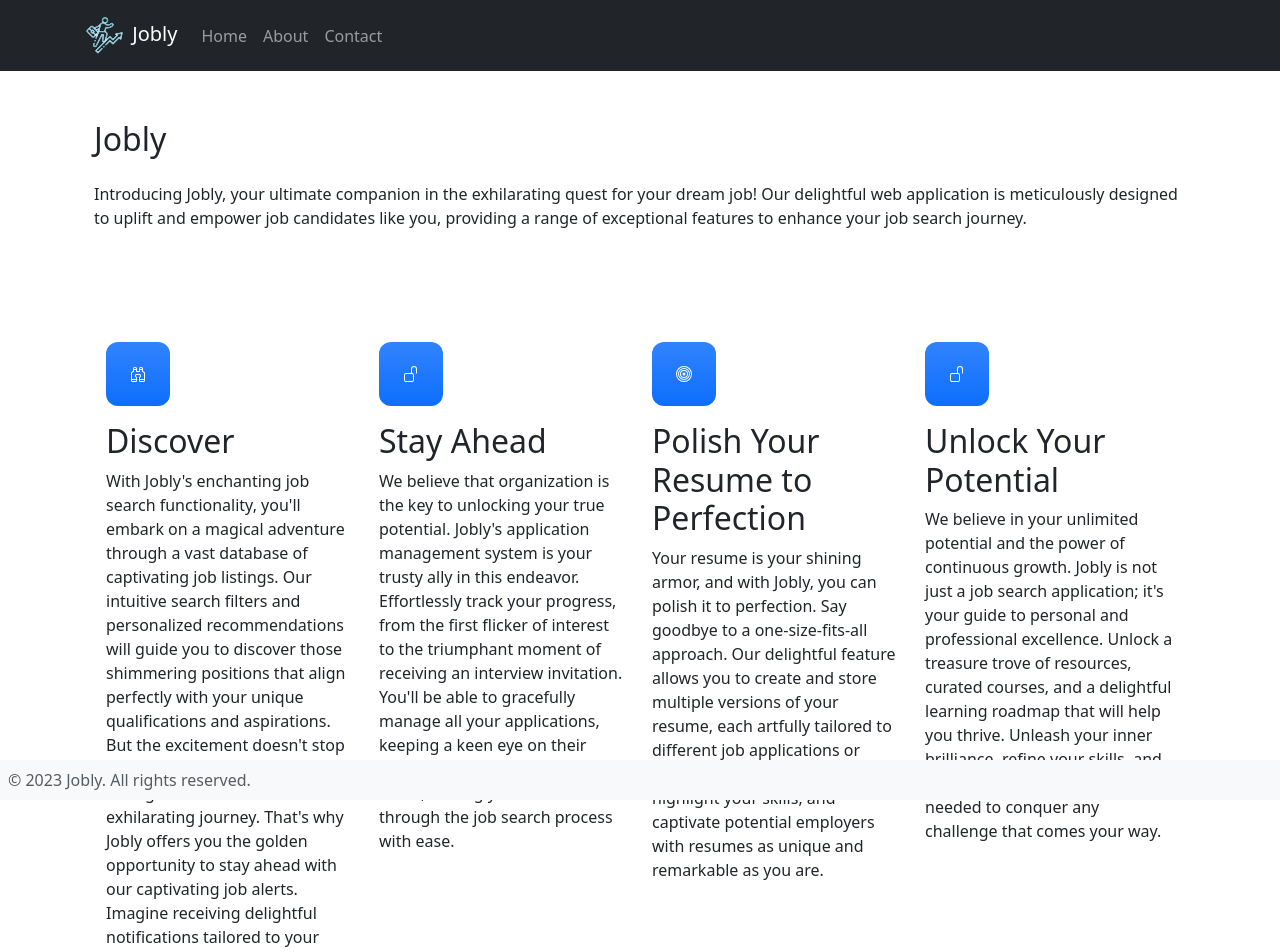
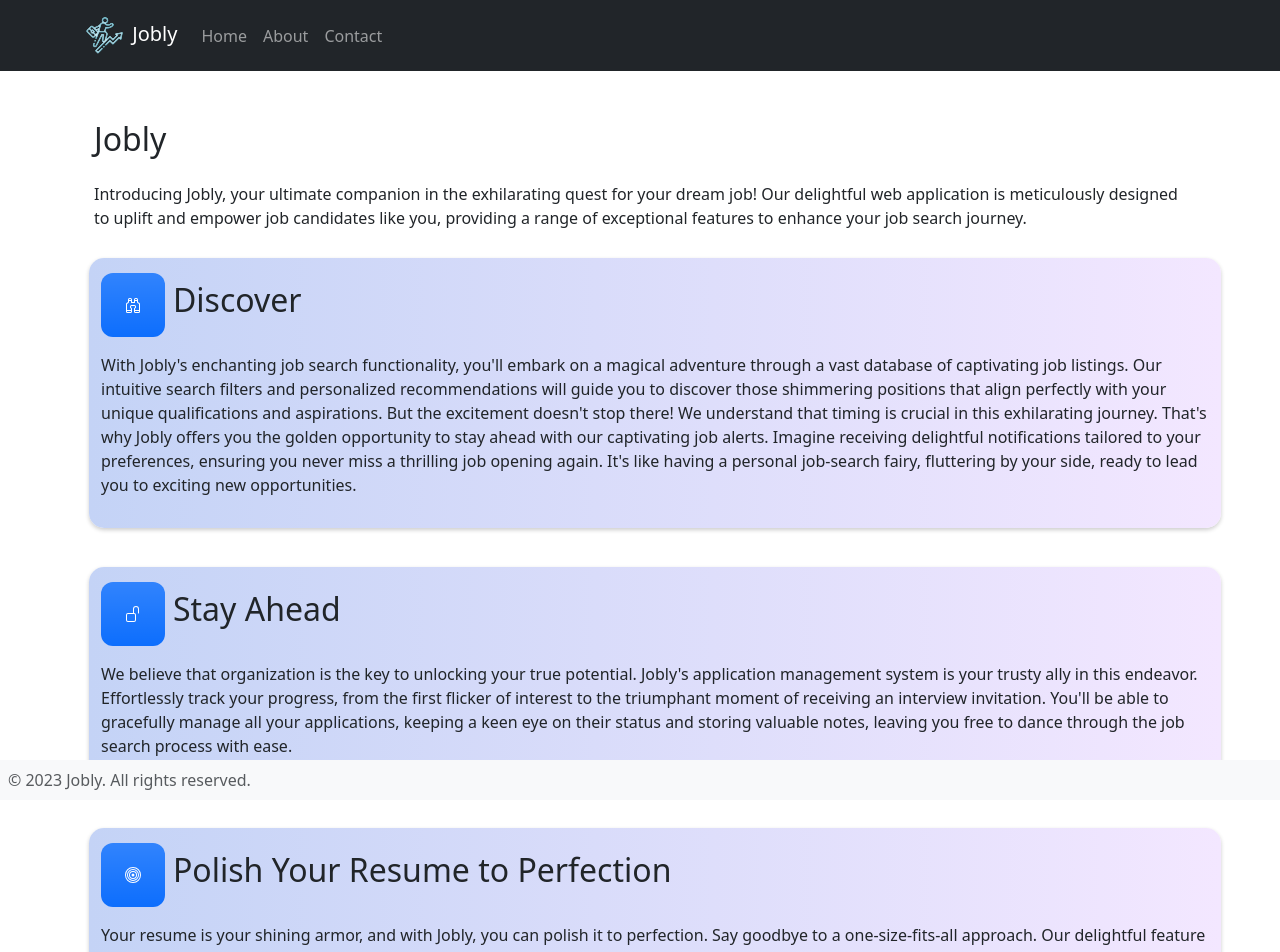
Before and after one commit to jobrack-io/Jobly, a React (Create React App) app in the folder Codebase/jobly-web/: page /about-us in a window 1280 px wide. Shown: the top 952 px of the page. Built offline with nearby package versions, Linux system fonts and the light colour scheme.

Commit message:
Some Cosmetic Changes in About US

```diff
--- a/Codebase/jobly-web/src/assets/aboutus.css
+++ b/Codebase/jobly-web/src/assets/aboutus.css
@@ -9,3 +9,11 @@
   color: #fff;
   border-radius: .75rem;
 }
+
+.feature {
+  padding: 15px;
+  margin: 15px;
+  border-radius: 15px;
+  box-shadow: 0 2px 4px rgba(0, 0, 0, 0.2);
+  background: linear-gradient(to right, #c4d3f6, #f3e7ff);
+}
--- a/Codebase/jobly-web/src/pages/AboutUs.tsx
+++ b/Codebase/jobly-web/src/pages/AboutUs.tsx
@@ -10,30 +10,35 @@ function AboutUsPage(){
             Introducing Jobly, your ultimate companion in the exhilarating quest for your dream job! Our delightful web application is meticulously designed to uplift and empower job candidates like you, providing a range of exceptional features to enhance your job search journey.
           </p>
         </div>
-        <div className="container px-4 py-5" id="featured-3">
-          <div className="row g-4 py-5 row-cols-1 row-cols-lg-4">
+        <div className="container px-1 py-1" id="featured-3">
+          <div className="row g-4 py-2 row-cols-1 row-cols-lg-1">
             <div className="feature col">
-              <div className="feature-icon bg-primary bg-gradient">
+              <div className='clearfix'>
+                <div className="feature-icon bg-primary bg-gradient float-start">
                   <svg xmlns="http://www.w3.org/2000/svg" width="16" height="16" fill="currentColor" class="bi bi-binoculars" viewBox="0 0 16 16">
                     <path d="M3 2.5A1.5 1.5 0 0 1 4.5 1h1A1.5 1.5 0 0 1 7 2.5V5h2V2.5A1.5 1.5 0 0 1 10.5 1h1A1.5 1.5 0 0 1 13 2.5v2.382a.5.5 0 0 0 .276.447l.895.447A1.5 1.5 0 0 1 15 7.118V14.5a1.5 1.5 0 0 1-1.5 1.5h-3A1.5 1.5 0 0 1 9 14.5v-3a.5.5 0 0 1 .146-.354l.854-.853V9.5a.5.5 0 0 0-.5-.5h-3a.5.5 0 0 0-.5.5v.793l.854.853A.5.5 0 0 1 7 11.5v3A1.5 1.5 0 0 1 5.5 16h-3A1.5 1.5 0 0 1 1 14.5V7.118a1.5 1.5 0 0 1 .83-1.342l.894-.447A.5.5 0 0 0 3 4.882V2.5zM4.5 2a.5.5 0 0 0-.5.5V3h2v-.5a.5.5 0 0 0-.5-.5h-1zM6 4H4v.882a1.5 1.5 0 0 1-.83 1.342l-.894.447A.5.5 0 0 0 2 7.118V13h4v-1.293l-.854-.853A.5.5 0 0 1 5 10.5v-1A1.5 1.5 0 0 1 6.5 8h3A1.5 1.5 0 0 1 11 9.5v1a.5.5 0 0 1-.146.354l-.854.853V13h4V7.118a.5.5 0 0 0-.276-.447l-.895-.447A1.5 1.5 0 0 1 12 4.882V4h-2v1.5a.5.5 0 0 1-.5.5h-3a.5.5 0 0 1-.5-.5V4zm4-1h2v-.5a.5.5 0 0 0-.5-.5h-1a.5.5 0 0 0-.5.5V3zm4 11h-4v.5a.5.5 0 0 0 .5.5h3a.5.5 0 0 0 .5-.5V14zm-8 0H2v.5a.5.5 0 0 0 .5.5h3a.5.5 0 0 0 .5-.5V14z"/>
                   </svg>
                 </div>
-              <h2>Discover</h2>
+                <div className="float-start ms-2 mt-2"><h2>Discover</h2></div>
+              </div>
               <p>With Jobly's enchanting job search functionality, you'll embark on a magical adventure through a vast database of captivating job listings. Our intuitive search filters and personalized recommendations will guide you to discover those shimmering positions that align perfectly with your unique qualifications and aspirations. But the excitement doesn't stop there! We understand that timing is crucial in this exhilarating journey. That's why Jobly offers you the golden opportunity to stay ahead with our captivating job alerts. Imagine receiving delightful notifications tailored to your preferences, ensuring you never miss a thrilling job opening again. It's like having a personal job-search fairy, fluttering by your side, ready to lead you to exciting new opportunities.</p>
             </div>
 
             <div className="feature col">
-              <div className="feature-icon bg-primary bg-gradient">
+              <div className='clearfix'>
+                <div className="feature-icon bg-primary bg-gradient float-start">
                   <svg xmlns="http://www.w3.org/2000/svg" width="16" height="16" fill="currentColor" class="bi bi-unlock" viewBox="0 0 16 16">
                     <path d="M11 1a2 2 0 0 0-2 2v4a2 2 0 0 1 2 2v5a2 2 0 0 1-2 2H3a2 2 0 0 1-2-2V9a2 2 0 0 1 2-2h5V3a3 3 0 0 1 6 0v4a.5.5 0 0 1-1 0V3a2 2 0 0 0-2-2zM3 8a1 1 0 0 0-1 1v5a1 1 0 0 0 1 1h6a1 1 0 0 0 1-1V9a1 1 0 0 0-1-1H3z"/>
                   </svg>
                 </div>
-              <h2>Stay Ahead</h2>
+                <div className="float-start ms-2 mt-2"><h2>Stay Ahead</h2></div>
+              </div>
               <p>We believe that organization is the key to unlocking your true potential. Jobly's application management system is your trusty ally in this endeavor. Effortlessly track your progress, from the first flicker of interest to the triumphant moment of receiving an interview invitation. You'll be able to gracefully manage all your applications, keeping a keen eye on their status and storing valuable notes, leaving you free to dance through the job search process with ease.</p>
             </div>
 
             <div className="feature col">
-              <div className="feature-icon bg-primary bg-gradient">
+              <div className='clearfix'>
+                <div className="feature-icon bg-primary bg-gradient float-start">
                   <svg xmlns="http://www.w3.org/2000/svg" width="16" height="16" fill="currentColor" class="bi bi-bullseye" viewBox="0 0 16 16">
                     <path d="M8 15A7 7 0 1 1 8 1a7 7 0 0 1 0 14zm0 1A8 8 0 1 0 8 0a8 8 0 0 0 0 16z"/>
                     <path d="M8 13A5 5 0 1 1 8 3a5 5 0 0 1 0 10zm0 1A6 6 0 1 0 8 2a6 6 0 0 0 0 12z"/>
@@ -41,17 +46,20 @@ function AboutUsPage(){
                     <path d="M9.5 8a1.5 1.5 0 1 1-3 0 1.5 1.5 0 0 1 3 0z"/>
                   </svg>
                 </div>
-              <h2>Polish Your Resume to Perfection</h2>
+                <div className="float-start ms-2 mt-2"><h2>Polish Your Resume to Perfection</h2></div>
+              </div>
               <p>Your resume is your shining armor, and with Jobly, you can polish it to perfection. Say goodbye to a one-size-fits-all approach. Our delightful feature allows you to create and store multiple versions of your resume, each artfully tailored to different job applications or industries. Craft your story, highlight your skills, and captivate potential employers with resumes as unique and remarkable as you are.</p>
             </div>
 
             <div className="feature col">
-              <div className="feature-icon bg-primary bg-gradient">
+              <div className='clearfix'>
+                <div className="feature-icon bg-primary bg-gradient float-start">
                   <svg xmlns="http://www.w3.org/2000/svg" width="16" height="16" fill="currentColor" class="bi bi-unlock" viewBox="0 0 16 16">
                     <path d="M11 1a2 2 0 0 0-2 2v4a2 2 0 0 1 2 2v5a2 2 0 0 1-2 2H3a2 2 0 0 1-2-2V9a2 2 0 0 1 2-2h5V3a3 3 0 0 1 6 0v4a.5.5 0 0 1-1 0V3a2 2 0 0 0-2-2zM3 8a1 1 0 0 0-1 1v5a1 1 0 0 0 1 1h6a1 1 0 0 0 1-1V9a1 1 0 0 0-1-1H3z"/>
                   </svg>
                 </div>
-              <h2>Unlock Your Potential</h2>
+                <div className="float-start ms-2 mt-2"><h2>Unlock Your Potential</h2></div>
+              </div>
               <p>We believe in your unlimited potential and the power of continuous growth. Jobly is not just a job search application; it's your guide to personal and professional excellence. Unlock a treasure trove of resources, curated courses, and a delightful learning roadmap that will help you thrive. Unleash your inner brilliance, refine your skills, and equip yourself with the tools needed to conquer any challenge that comes your way.</p>
             </div>
           </div>
```
Lines whose indentation alone changed are shown as unchanged.
